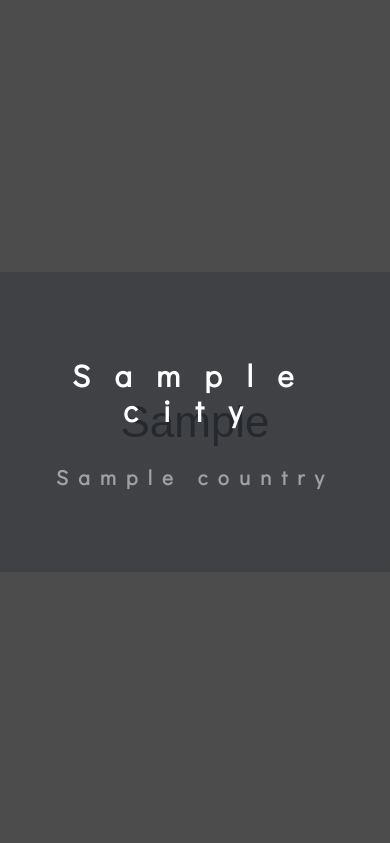
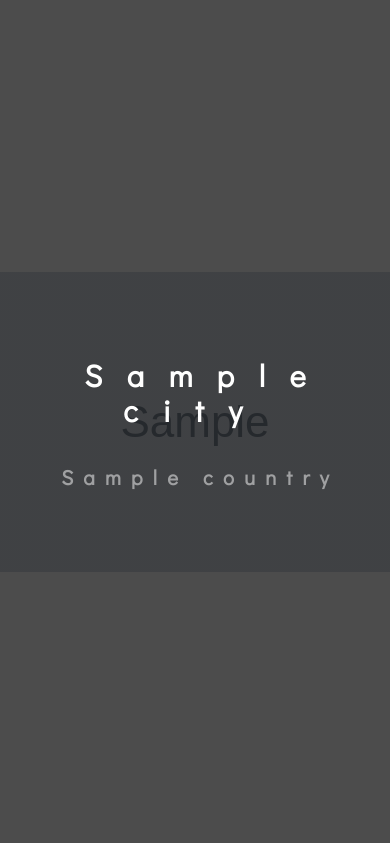
Before and after one commit to FAC9/hapi-places, a Node project: template public/views/index.hbs in a window 390 px wide. Shown: the top 843 px of the page. Run offline with Node 20 templates, Linux system fonts and the light colour scheme; the template is opened without the code that fills it: most values are stand-ins (such as "Sample title", 1, 10 or a date in 2020); grey boxes marked "Sample" are stand-in pictures.

Commit message:
fix css centering (extra space after last letter) and mobile view font size

```diff
--- a/public/css/style.css
+++ b/public/css/style.css
@@ -37,6 +37,7 @@ body {
   font-family: 'Futura', 'Didact Gothic', sans-serif;
   font-size: 3em;
   letter-spacing: .8em;
+  text-indent: 0.8em;
   z-index: 2;
 }
 
@@ -45,6 +46,7 @@ body {
   font-family: 'Futura', 'Didact Gothic', sans-serif;
   font-size: 2em;
   letter-spacing: .5em;
+  text-indent:0.5em;
   z-index: 2;
 }
 
```
